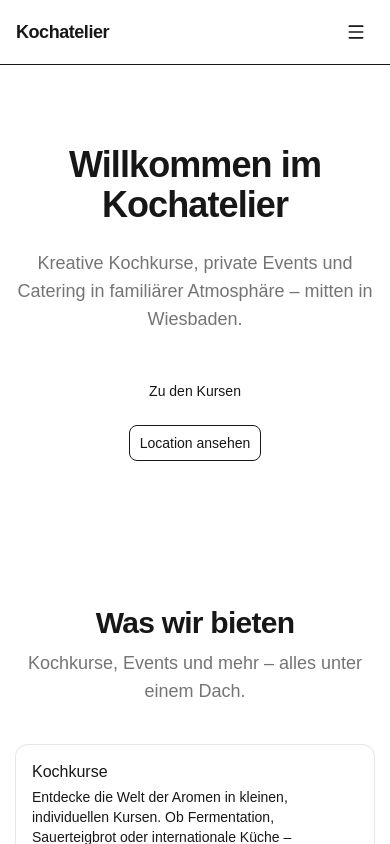
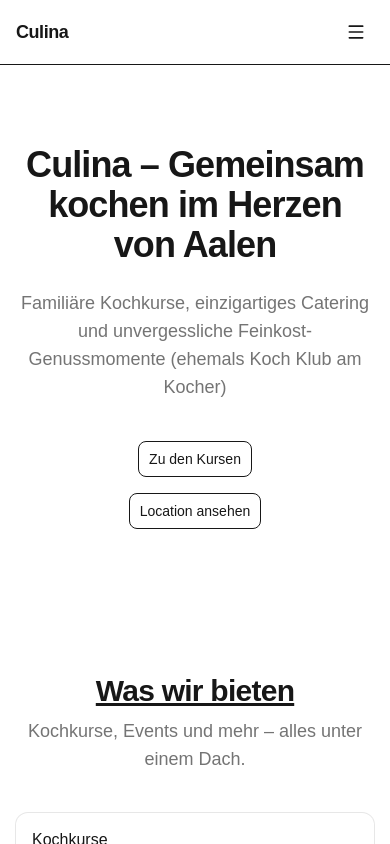
Before and after one commit to dieKrake/cooking-website, a Next.js app: page / in a window 390 px wide. Shown: the top 844 px of the page. Built offline with nearby package versions, Linux system fonts and the light colour scheme.

Commit message:
chore: rebrand from Kochatelier to Culina and add framer-motion animations

```diff
--- a/package.json
+++ b/package.json
@@ -17,6 +17,7 @@
     "class-variance-authority": "^0.7.1",
     "clsx": "^2.1.1",
     "critters": "^0.0.23",
+    "framer-motion": "^12.40.0",
     "lucide-react": "^1.14.0",
     "next": "16.2.4",
     "react": "19.2.4",
--- a/src/app/layout.tsx
+++ b/src/app/layout.tsx
@@ -16,11 +16,11 @@ const geistMono = Geist_Mono({
 
 export const metadata: Metadata = {
   title: {
-    default: "Kochatelier – Kreative Kochkurse & Eventlocation",
-    template: "%s | Kochatelier",
+    default: "Culina – Gemeinsam kochen im Herzen von Aalen",
+    template: "%s | Culina",
   },
   description:
-    "Kreative Kochkurse, private Events und Catering in familiärer Atmosphäre.",
+    "Familiäre Kochkurse, einzigartiges Catering und unvergessliche Feinkost-Genussmomente (ehemals Koch Klub am Kocher)",
 };
 
 export default function RootLayout({
--- a/src/app/page.tsx
+++ b/src/app/page.tsx
@@ -7,8 +7,8 @@ export default function HomePage() {
   return (
     <>
       <HeroSection
-        title="Willkommen im Kochatelier"
-        subtitle="Kreative Kochkurse, private Events und Catering in familiärer Atmosphäre – mitten in Wiesbaden."
+        title="Culina – Gemeinsam kochen im Herzen von Aalen"
+        subtitle="Familiäre Kochkurse, einzigartiges Catering und unvergessliche Feinkost-Genussmomente (ehemals Koch Klub am Kocher)"
         primaryCta={{ label: "Zu den Kursen", href: "/aktuelle-kurse" }}
         secondaryCta={{ label: "Location ansehen", href: "/eventlocation" }}
       />
--- a/src/components/atoms/section-heading.tsx
+++ b/src/components/atoms/section-heading.tsx
@@ -15,9 +15,9 @@ export function SectionHeading({
 }: SectionHeadingProps) {
   return (
     <div className={cn("mb-10", centered && "text-center", className)}>
-      <h2 className="text-3xl font-bold tracking-tight">{title}</h2>
+      <h2 className="text-3xl font-bold tracking-tight underline">{title}</h2>
       {subtitle && (
-        <p className="mt-2 text-lg text-foreground/60">{subtitle}</p>
+        <p className="text-foreground/60 mt-2 text-lg">{subtitle}</p>
       )}
     </div>
   );
--- a/src/components/molecules/course-card.tsx
+++ b/src/components/molecules/course-card.tsx
@@ -1,7 +1,13 @@
 import Image from "next/image";
 import Link from "next/link";
 import { CalendarDays, Clock, User } from "lucide-react";
-import { Card, CardContent, CardFooter, CardHeader, CardTitle } from "@/components/ui/card";
+import {
+  Card,
+  CardContent,
+  CardFooter,
+  CardHeader,
+  CardTitle,
+} from "@/components/ui/card";
 import { Badge } from "@/components/ui/badge";
 import { formatDate } from "@/lib/utils";
 import type { Course } from "@/types";
@@ -12,8 +18,8 @@ interface CourseCardProps {
 
 export function CourseCard({ course }: CourseCardProps) {
   return (
-    <Card className="flex flex-col">
-      <div className="relative h-48 w-full overflow-hidden">
+    <Card className="flex h-full flex-col">
+      <div className="relative h-64 w-full overflow-hidden">
         <Image
           src={course.image}
           alt={course.title}
@@ -30,7 +36,7 @@ export function CourseCard({ course }: CourseCardProps) {
           </Badge>
         </div>
       </CardHeader>
-      <CardContent className="flex flex-1 flex-col gap-2 text-sm text-foreground/60">
+      <CardContent className="text-foreground/60 flex flex-1 flex-col gap-2 text-sm">
         {course.date && (
           <div className="flex items-center gap-1.5">
             <CalendarDays className="h-4 w-4 shrink-0" />
--- a/src/components/organisms/contact-section.tsx
+++ b/src/components/organisms/contact-section.tsx
@@ -44,29 +44,38 @@ export function ContactSection() {
         <div className="space-y-6">
           <a
             href={`mailto:${CONTACT_INFO.email}`}
-            className="flex items-start gap-4 rounded-lg border p-4 transition-colors hover:bg-muted"
+            className="hover:bg-muted flex items-start gap-4 rounded-lg border p-4 transition-colors"
           >
-            <Mail className="mt-0.5 h-5 w-5 shrink-0 text-primary" aria-hidden="true" />
+            <Mail
+              className="text-primary mt-0.5 h-5 w-5 shrink-0"
+              aria-hidden="true"
+            />
             <div>
               <p className="font-medium">E-Mail</p>
-              <p className="text-sm text-foreground/60">{CONTACT_INFO.email}</p>
+              <p className="text-foreground/60 text-sm">{CONTACT_INFO.email}</p>
             </div>
           </a>
           <a
             href={`tel:${CONTACT_INFO.phone.replace(/\s/g, "")}`}
-            className="flex items-start gap-4 rounded-lg border p-4 transition-colors hover:bg-muted"
+            className="hover:bg-muted flex items-start gap-4 rounded-lg border p-4 transition-colors"
           >
-            <Phone className="mt-0.5 h-5 w-5 shrink-0 text-primary" aria-hidden="true" />
+            <Phone
+              className="text-primary mt-0.5 h-5 w-5 shrink-0"
+              aria-hidden="true"
+            />
             <div>
               <p className="font-medium">Telefon</p>
-              <p className="text-sm text-foreground/60">{CONTACT_INFO.phone}</p>
+              <p className="text-foreground/60 text-sm">{CONTACT_INFO.phone}</p>
             </div>
           </a>
           <div className="flex items-start gap-4 rounded-lg border p-4">
-            <MapPin className="mt-0.5 h-5 w-5 shrink-0 text-primary" aria-hidden="true" />
+            <MapPin
+              className="text-primary mt-0.5 h-5 w-5 shrink-0"
+              aria-hidden="true"
+            />
             <div>
               <p className="font-medium">Adresse</p>
-              <p className="text-sm text-foreground/60">
+              <p className="text-foreground/60 text-sm">
                 {CONTACT_INFO.address.street}
                 <br />
                 {CONTACT_INFO.address.zip} {CONTACT_INFO.address.city}
@@ -78,16 +87,20 @@ export function ContactSection() {
         </div>
 
         {submitted ? (
-          <div className="flex items-center justify-center rounded-xl border border-primary/20 bg-primary/5 px-6 py-10 text-center">
+          <div className="border-primary/20 bg-primary/5 flex items-center justify-center rounded-xl border px-6 py-10 text-center">
             <div>
               <p className="text-2xl font-semibold">Nachricht gesendet! ✉️</p>
-              <p className="mt-2 text-foreground/60">
+              <p className="text-foreground/60 mt-2">
                 Wir melden uns so schnell wie möglich bei dir.
               </p>
             </div>
           </div>
         ) : (
-          <form onSubmit={handleSubmit} className="flex flex-col gap-4" noValidate>
+          <form
+            onSubmit={handleSubmit}
+            className="flex flex-col gap-4"
+            noValidate
+          >
             <div className="flex flex-col gap-1.5">
               <label htmlFor="contact-name" className="text-sm font-medium">
                 Name <span aria-hidden="true">*</span>
@@ -129,7 +142,12 @@ export function ContactSection() {
                 required
               />
             </div>
-            <Button type="submit" size="lg" className="self-start">
+            <Button
+              type="submit"
+              size="lg"
+              className="cursor-pointer self-start"
+              variant="outline"
+            >
               Nachricht senden
             </Button>
           </form>
--- a/src/components/organisms/course-slider.tsx
+++ b/src/components/organisms/course-slider.tsx
@@ -26,7 +26,10 @@ export function CourseSlider() {
         </div>
         <div className="flex gap-5 overflow-x-auto pb-4 sm:grid sm:grid-cols-2 sm:overflow-visible lg:grid-cols-3">
           {upcomingCourses.map((course) => (
-            <div key={course.slug} className="w-72 shrink-0 sm:w-auto">
+            <div
+              key={course.slug}
+              className="w-72 shrink-0 sm:h-full sm:w-auto"
+            >
               <CourseCard course={course} />
             </div>
           ))}
--- a/src/components/organisms/hero-section.tsx
+++ b/src/components/organisms/hero-section.tsx
@@ -20,9 +20,16 @@ export function HeroSection({
           <h1 className="text-4xl font-bold tracking-tight sm:text-5xl lg:text-6xl">
             {title}
           </h1>
-          <p className="mt-6 text-lg text-foreground/60 sm:text-xl">{subtitle}</p>
+          <p className="text-foreground/60 mt-6 text-lg sm:text-xl">
+            {subtitle}
+          </p>
           <div className="mt-10 flex flex-col items-center gap-4 sm:flex-row sm:justify-center">
-            <CtaButton href={primaryCta.href} label={primaryCta.label} size="lg" />
+            <CtaButton
+              href={primaryCta.href}
+              label={primaryCta.label}
+              size="lg"
+              variant="outline"
+            />
             {secondaryCta && (
               <CtaButton
                 href={secondaryCta.href}
--- a/src/lib/constants.ts
+++ b/src/lib/constants.ts
@@ -1,8 +1,8 @@
 import type { NavItem, ContactInfo } from "@/types";
 
-export const SITE_NAME = "Kochatelier";
+export const SITE_NAME = "Culina";
 export const SITE_DESCRIPTION =
-  "Kreative Kochkurse, private Events und Catering in familiärer Atmosphäre.";
+  "Familiäre Kochkurse, einzigartiges Catering und unvergessliche Feinkost-Genussmomente (ehemals Koch Klub am Kocher)";
 
 export const CONTACT_INFO: ContactInfo = {
   email: "kontakt@kochatelier.de",
```
Also changed, not shown: src/components/organisms/navbar.tsx (+21 -11 lines), 2 other files (tests, documents, lock files or other folders).
